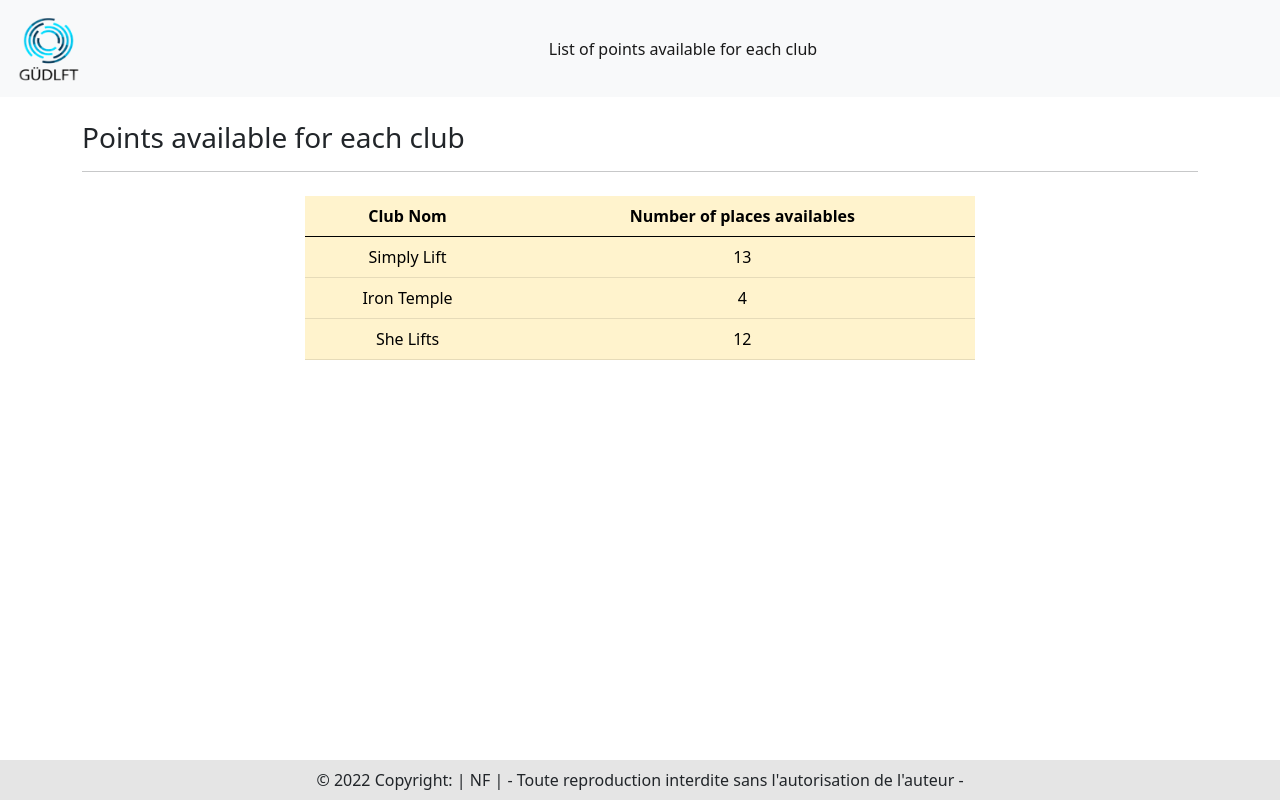
After one commit to Appryll/Projet-11-Am-liorez-une-application-Web-Python-par-des-tests-et-du-d-bogage, a Flask app: page /pointsAvailable in a window 1280 px wide. The commit adds this page. Run offline with Flask 2, Linux system fonts and the light colour scheme.

Commit message:
mis en place phase_2

```diff
--- a/app/static/css/style.css
+++ b/app/static/css/style.css
@@ -55,3 +55,12 @@ h2{
     margin: auto;
     text-align: center;
 }
+
+#table-points_club, thead, tbody {
+    text-align: center;
+}
+
+#table-points_club{
+    width: 60%;
+    margin: auto;
+}
--- a/app/templates/base.html
+++ b/app/templates/base.html
@@ -22,7 +22,7 @@
     <nav class="navbar navbar-expand-lg navbar-light bg-light">
       <div class="container-fluid">
 
-        <a class="navbar-brand" href="#">
+        <a class="navbar-brand" href="{{url_for('index')}}">
           <img src="{{ url_for ('static', filename='img/logo.png') }}" alt="" width="70" height="70" class="d-inline-block align-text-top">
         </a>
 
@@ -33,7 +33,7 @@
         <div class="collapse navbar-collapse" id="navbarNav">
           <ul class="navbar-nav mx-auto">
             <li class="nav-item">
-              <a class="nav-link active" aria-current="page" href="#">Points/Club</a>
+              <a class="nav-link active" aria-current="page" href="{{url_for('pointsAvailable')}}">List of points available for each club</a>
             </li>
           </ul>
 
--- /dev/null
+++ b/app/templates/points_available_club.html
@@ -0,0 +1,31 @@
+{% extends "base.html" %}
+
+{% block title %}Points available for each club || GUDLFT{% endblock %}
+
+{% block body %}
+
+    <div class="container mt-4">
+
+        <h3>Points available for each club</h3>
+        <hr>
+
+        <table class="table table-hover table-warning mt-4" id="table-points_club">
+            <thead>
+                <tr>
+                  <th scope="col">Club Nom</th>
+                  <th scope="col">Number of places availables</th>
+                </tr>
+              </thead>
+              <tbody>
+                {% for club in clubs %}
+                <tr>
+                  <td>{{club['name']}}</td>
+                  <td>{{club['points']}}</td>
+                </tr>
+                {% endfor %}
+              </tbody>
+        </table>
+
+    </div>
+
+{% endblock %}
--- a/app/views.py
+++ b/app/views.py
@@ -69,6 +69,9 @@ def purchasePlaces():
 
 
 # TODO: Add route for points display
+@app.route('/pointsAvailable', methods=['GET'])
+def pointsAvailable():
+    return render_template('points_available_club.html', clubs=clubs)
 
 
 @app.route('/logout')
```
